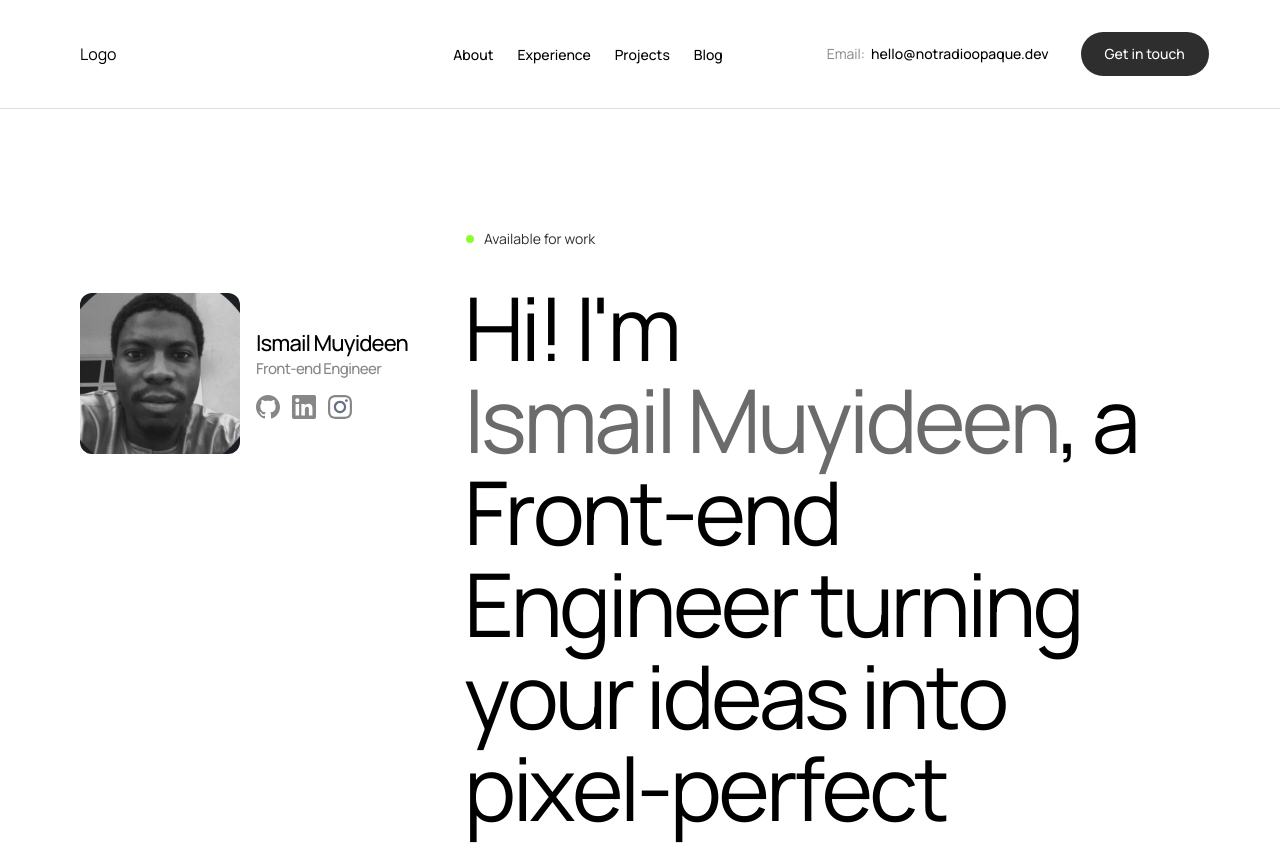
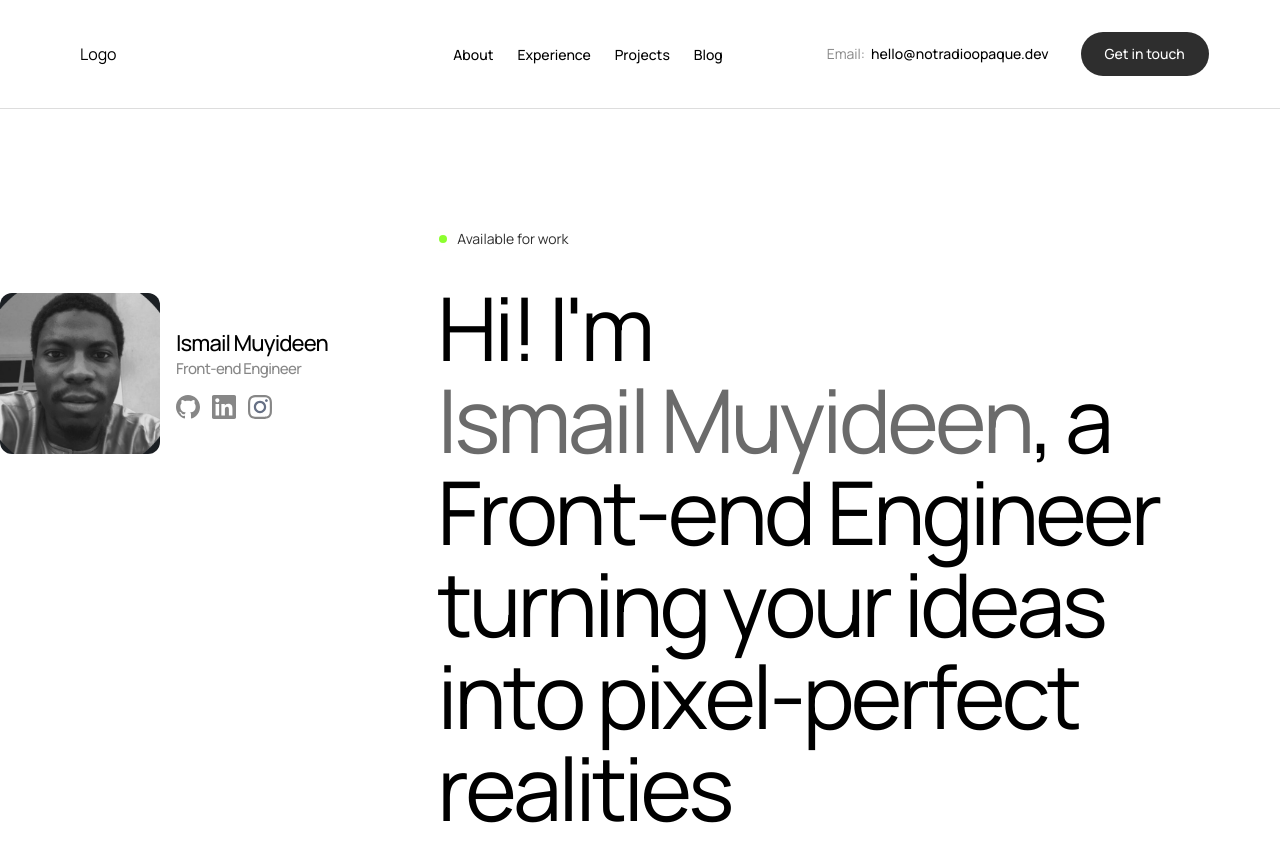
Before and after one commit to notRadioOpaque/heyismail.xyz, a SvelteKit app: page / in a window 1280 px wide. Shown: the top 845 px of the page. Built offline with nearby package versions, Linux system fonts and the light colour scheme.

Commit message:
Adjusted padding in Hero.svelte to improve layout consistency and responsiveness across different screen sizes.

```diff
--- a/src/routes/Hero.svelte
+++ b/src/routes/Hero.svelte
@@ -66,7 +66,7 @@
 </script>
 
 <section
-	class="3xl:max-w-screen-3xl mx-auto flex w-full max-w-screen-xl flex-col gap-4 overflow-x-hidden px-6 py-10 lg:px-20 xl:flex-row xl:py-[120px] 2xl:max-w-screen-2xl"
+	class="3xl:max-w-screen-3xl mx-auto flex w-full max-w-screen-xl flex-col gap-4 overflow-x-hidden px-6 py-10 lg:px-20 xl:flex-row xl:px-0 xl:py-[120px] 2xl:max-w-screen-2xl"
 >
 	<div class="relative h-max w-full xl:w-1/3">
 		<div class="flex h-full w-full items-center gap-4 xl:mt-16">
```
